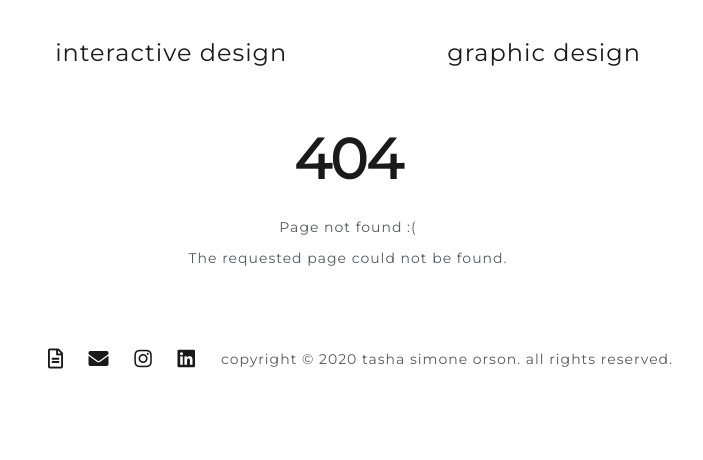
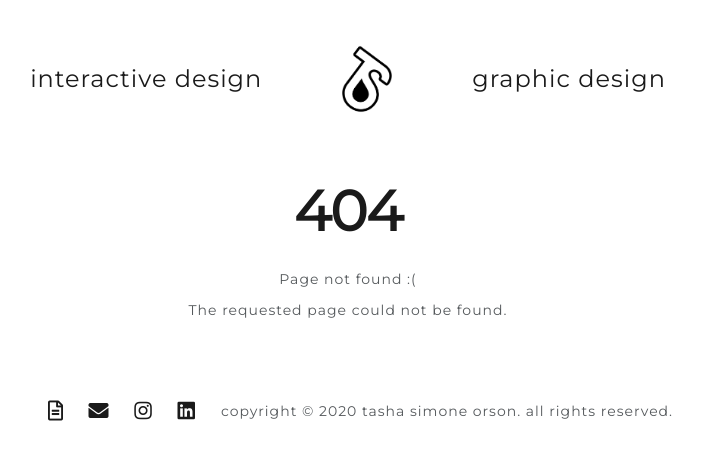
Before and after one commit to tashasimone/tashasimone, a Jekyll site: the page built from 404.html, in a window 1280 px wide. Shown: the top 460 px of the page, without its empty margins (292-995 px from the left). Built offline with Jekyll 4.4.1, drawn with Linux system fonts in a browser that asks for light colours; nearby versions of some CDN libraries.

Commit message:
fix logo display to png file

```diff
--- a/_includes/header.html
+++ b/_includes/header.html
@@ -12,7 +12,7 @@
     <nav class="row justify-content-center align-items-center">
       <!-- <a href="{{site.baseurl}}/"><span class="nav-item">all work</span></a> -->
       <a href="{{site.baseurl}}/interactive"><span class="nav-item">interactive design</span></a>
-      <a href="{{site.baseurl}}/"><img src="{{site.baseurl}}/assets/tdrop-logo.svg" class="logo" alt="tasha simone logo"></a>
+      <a href="{{site.baseurl}}/"><img src="{{site.baseurl}}/assets/logo-t.png" class="logo" alt="tasha simone logo"></a>
       <a href="{{site.baseurl}}/graphic"><span class="nav-item">graphic design</span></a>
       <!-- <a href="{{site.baseurl}}/about"><span class="nav-item">about</span></a> -->
       <!-- <a href="{{site.baseurl}}/contact"><span class="nav-item">contact</span></a> -->
```
